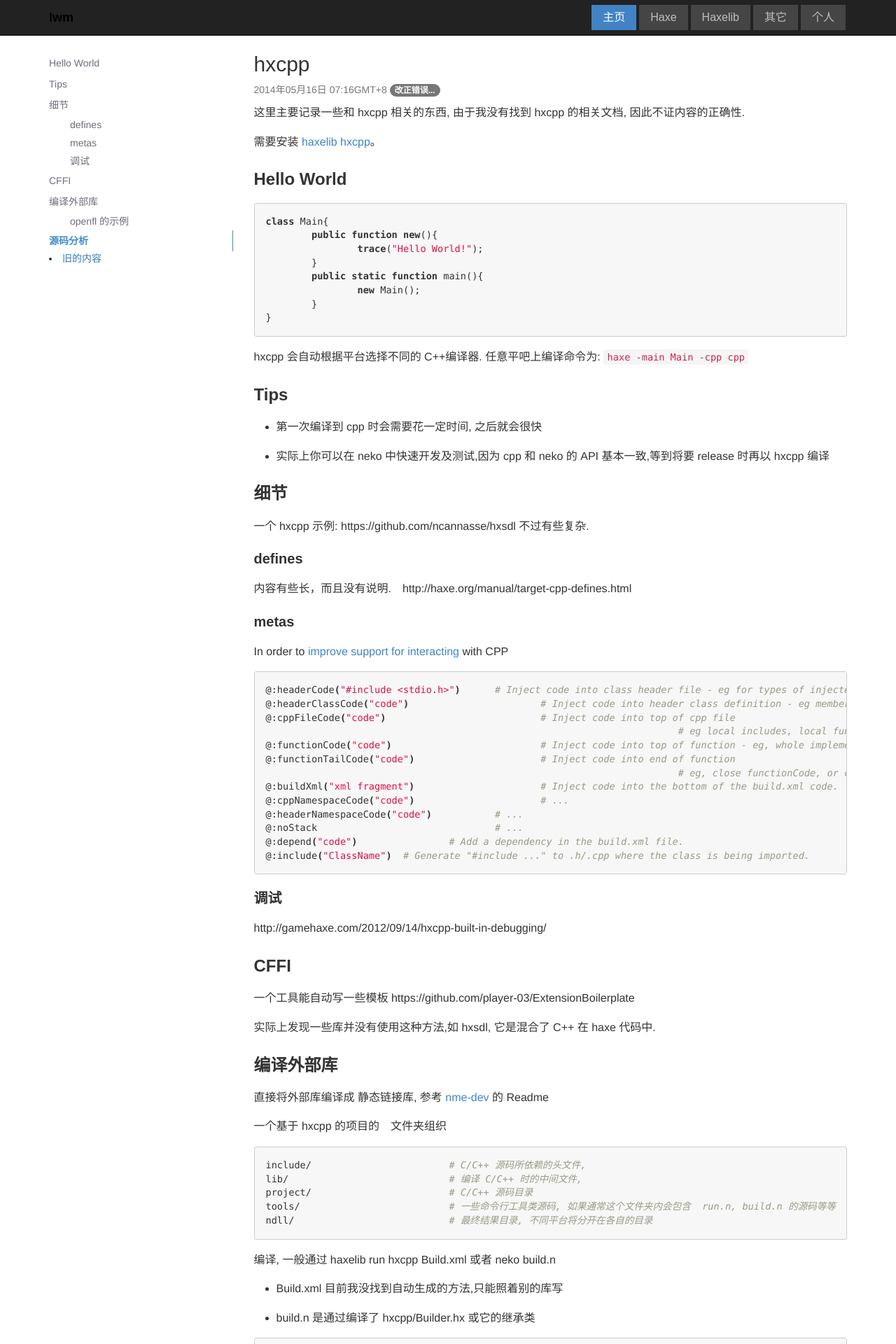
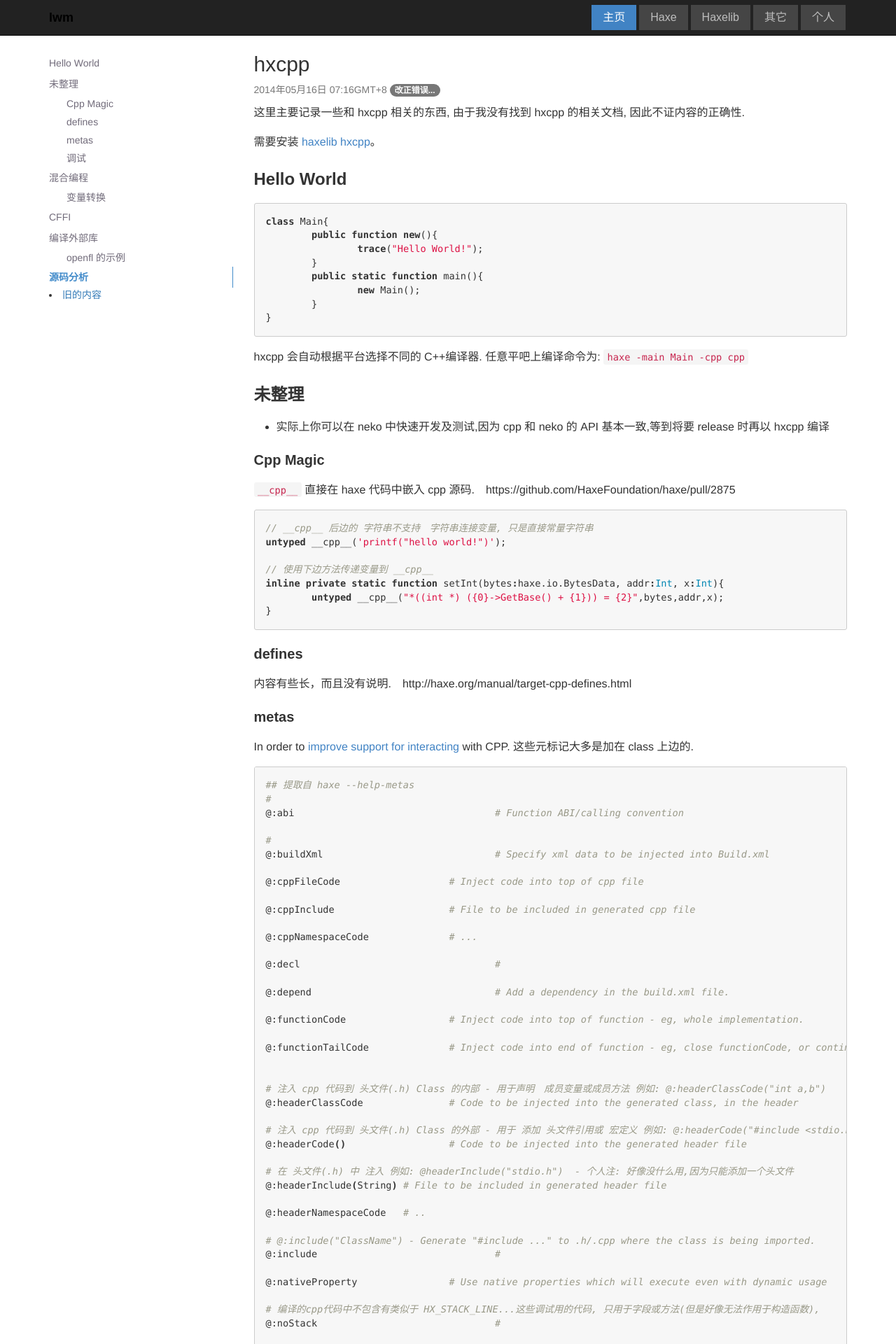
Before and after one commit to R32/r32.github.io, a Jekyll site: the page built from _posts/haxe/2014-05-16-hxcpp.markdown, in a window 1280 px wide. Shown: the top 1920 px of the page at 70% size. Built offline with Jekyll 4.4.1, drawn with Linux system fonts in a browser that asks for light colours; nearby versions of some CDN libraries; Markdown is read by kramdown in place of the engine named in the settings; some of the changed text lies outside the part shown.

Commit message:
toc css调整

````diff
--- a/_posts/haxe/2014-05-16-hxcpp.markdown
+++ b/_posts/haxe/2014-05-16-hxcpp.markdown
@@ -28,17 +28,25 @@
 
 <!-- more -->
 
-### Tips
 
- * 第一次编译到 cpp 时会需要花一定时间, 之后就会很快
+### 未整理
 
  * 实际上你可以在 neko 中快速开发及测试,因为 cpp 和 neko 的 API 基本一致,等到将要 release 时再以 hxcpp 编译
 
+#### Cpp Magic
+
+`__cpp__` 直接在 haxe 代码中嵌入 cpp 源码.　https://github.com/HaxeFoundation/haxe/pull/2875
 
 
-### 细节
+```haxe
+// __cpp__ 后边的 字符串不支持　字符串连接变量, 只是直接常量字符串
+untyped __cpp__('printf("hello world!")');
 
-一个 hxcpp 示例: https://github.com/ncannasse/hxsdl 不过有些复杂.
+// 使用下边方法传递变量到 __cpp__
+inline private static function setInt(bytes:haxe.io.BytesData, addr:Int, x:Int){
+	untyped __cpp__("*((int *) ({0}->GetBase() + {1})) = {2}",bytes,addr,x);
+}
+```
 
 #### defines
 
@@ -46,33 +54,119 @@
 
 #### metas
 
-In order to [improve support for interacting](http://haxe.1354130.n2.nabble.com/hxcpp-native-access-td6968232.html) with CPP
+In order to [improve support for interacting](http://haxe.1354130.n2.nabble.com/hxcpp-native-access-td6968232.html) with CPP. 这些元标记大多是加在 class 上边的.
+
 
 ```bash
-@:headerCode("#include <stdio.h>")	# Inject code into class header file - eg for types of injected members.
-@:headerClassCode("code")			# Inject code into header class definition - eg member variables/functions.
-@:cppFileCode("code")				# Inject code into top of cpp file
-									# eg local includes, local functions, static variables.
-@:functionCode("code")				# Inject code into top of function - eg, whole implementation.
-@:functionTailCode("code")			# Inject code into end of function
-									# eg, close functionCode, or continue processing.
-@:buildXml("xml fragment")			# Inject code into the bottom of the build.xml code.
-@:cppNamespaceCode("code")			# ...
-@:headerNamespaceCode("code")		# ...
-@:noStack 				# ...
-@:depend("code")		# Add a dependency in the build.xml file.
-@:include("ClassName")	# Generate "#include ..." to .h/.cpp where the class is being imported.
+## 提取自 haxe --help-metas
+#
+@:abi					# Function ABI/calling convention
+
+#
+@:buildXml				# Specify xml data to be injected into Build.xml
+
+@:cppFileCode			# Inject code into top of cpp file
+
+@:cppInclude			# File to be included in generated cpp file
+
+@:cppNamespaceCode		# ...
+
+@:decl					#
+
+@:depend 				# Add a dependency in the build.xml file.
+
+@:functionCode			# Inject code into top of function - eg, whole implementation.
+
+@:functionTailCode 		# Inject code into end of function - eg, close functionCode, or continue processing.
+
+
+# 注入 cpp 代码到 头文件(.h) Class 的内部 - 用于声明　成员变量或成员方法 例如: @:headerClassCode("int a,b")
+@:headerClassCode		# Code to be injected into the generated class, in the header
+
+# 注入 cpp 代码到 头文件(.h) Class 的外部 - 用于 添加 头文件引用或 宏定义 例如: @:headerCode("#include <stdio.h>")
+@:headerCode()			# Code to be injected into the generated header file
+
+# 在 头文件(.h) 中 注入 例如: @headerInclude("stdio.h")  - 个人注: 好像没什么用,因为只能添加一个头文件
+@:headerInclude(String)	# File to be included in generated header file
+
+@:headerNamespaceCode   # ..
+
+# @:include("ClassName") - Generate "#include ..." to .h/.cpp where the class is being imported.
+@:include				#
+
+@:nativeProperty 		# Use native properties which will execute even with dynamic usage
+
+# 编译的cpp代码中不包含有类似于 HX_STACK_LINE...这些调试用的代码, 只用于字段或方法(但是好像无法作用于构造函数),
+@:noStack				#
+
+# cpp 源文件名 用于 external class - 路径以当前 hx 文件所在为当前目录,参考 hxcpp/test/native 目录
+@:sourceFile("path/to/file.cpp")			# Source code filename for external class
+
+@:structAccess			# Marks an extern class as using struct access('.') not pointer('->')
+
+@:unreflective			#
+
+@:void					# Use Cpp native 'void' return type (cpp only)
 ```
 
 #### 调试
 
 http://gamehaxe.com/2012/09/14/hxcpp-built-in-debugging/
 
+### 混合编程
+
+发现一些库并没有使用 CFFI 那种方式,如 hxsdl, 它是混合了 C++ 在 haxe 代码中.　这样的代码比 cffi 性能更好.因为尽量避免了 haxe 变量和 cpp 变量的数据交换.
+
+参看 hxsdl 及 hxcpp 中的源码可以发现 混合编程即使用了 metas 来嵌入一些 cpp 源码, 只是有些是通过　宏自动实现的.多参考 `hxcpp/test` 下的示例
+
+
+#### 变量转换
+
+haxe 变量到 cpp 变量　之间的转换, 其它没有记录的类型如 Array String 都是属于 HXArray HXString 这些类
+
+可以参考 `hxcpp/include` 下的一些头文件查看一些定义:
+
+```cpp
+// hxcpp/include/hxcpp.h 部分代码
+
+// Basic mapping from haxe -> c++
+typedef int Int;
+typedef bool Bool;
+
+#ifdef HXCPP_FLOAT32
+typedef float Float;
+#else
+typedef double Float;
+#endif
+
+
+// Extended mapping - cpp namespace
+namespace cpp{
+   typedef signed char Int8;
+   typedef unsigned char UInt8;
+   typedef char Char;
+   typedef signed short Int16;
+   typedef unsigned short UInt16;
+   typedef signed int Int32;
+   typedef unsigned int UInt32;
+   #ifdef _WIN32
+   typedef __int64 Int64;
+   typedef unsigned __int64 UInt64;
+   // TODO - EMSCRIPTEN?
+   #else
+   typedef int64_t Int64;
+   typedef uint64_t UInt64;
+   #endif
+   typedef float Float32;
+   typedef double Float64;
+};
+```
+
 ### CFFI
 
+将外部的 C/C++ 库编译成 lib.ndll 用于在　haxe 代码中调用. hxcpp 源码的 test 中有一个 cffi 的示例.
+
 一个工具能自动写一些模板 https://github.com/player-03/ExtensionBoilerplate
-
-实际上发现一些库并没有使用这种方法,如 hxsdl, 它是混合了 C++ 在 haxe 代码中.
 
 ### 编译外部库
 
--- a/assets/css/custom.css
+++ b/assets/css/custom.css
@@ -264,7 +264,11 @@
 .bs-sidebar .nav .nav > li > a {
   padding-top:    3px;
   padding-bottom: 3px;
-  padding-left: 30px;
+  padding-left: 25px;
+}
+
+.bs-sidebar .nav .nav > li > ul > li > a {
+  padding-left: 40px;
 }
 
 .bs-sidebar.affix-top{
````
Also changed, not shown: _posts/haxe/2014-05-13-tips-on-haxe.markdown (+23 -1 lines).
